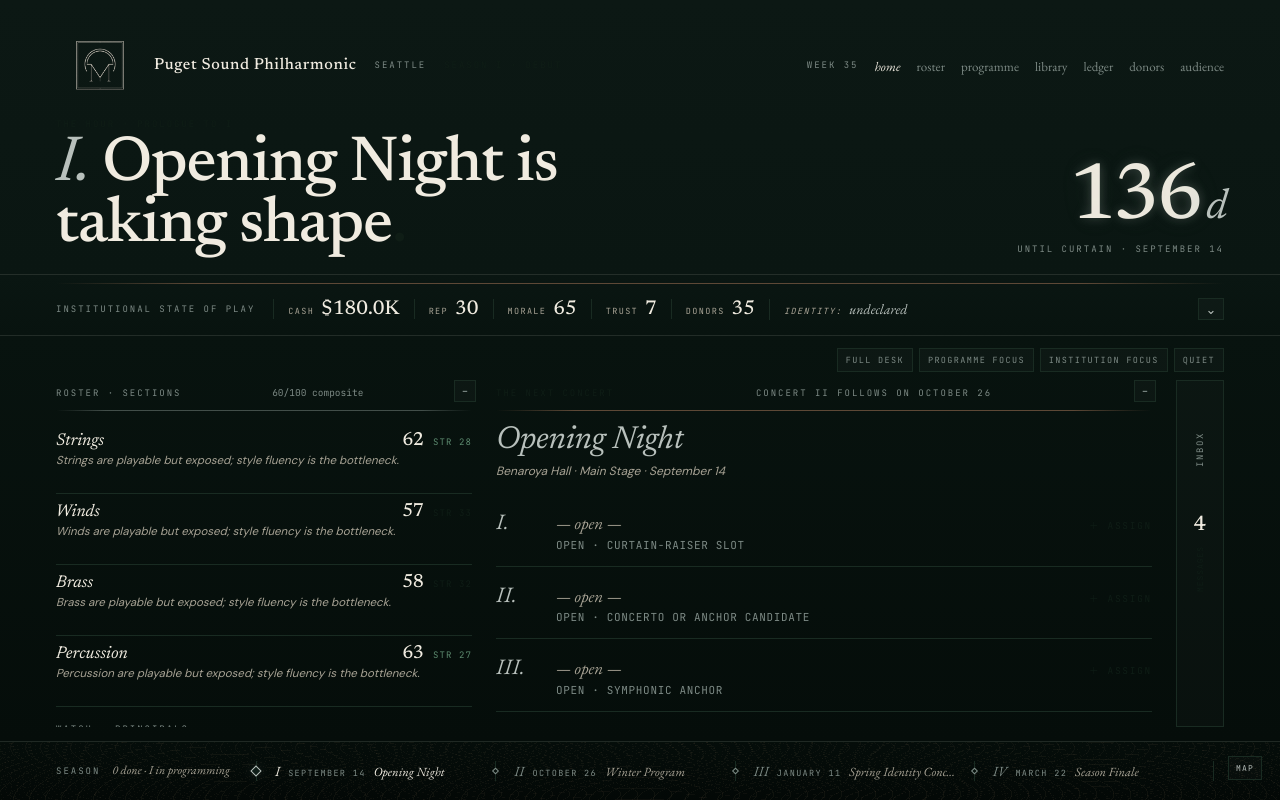
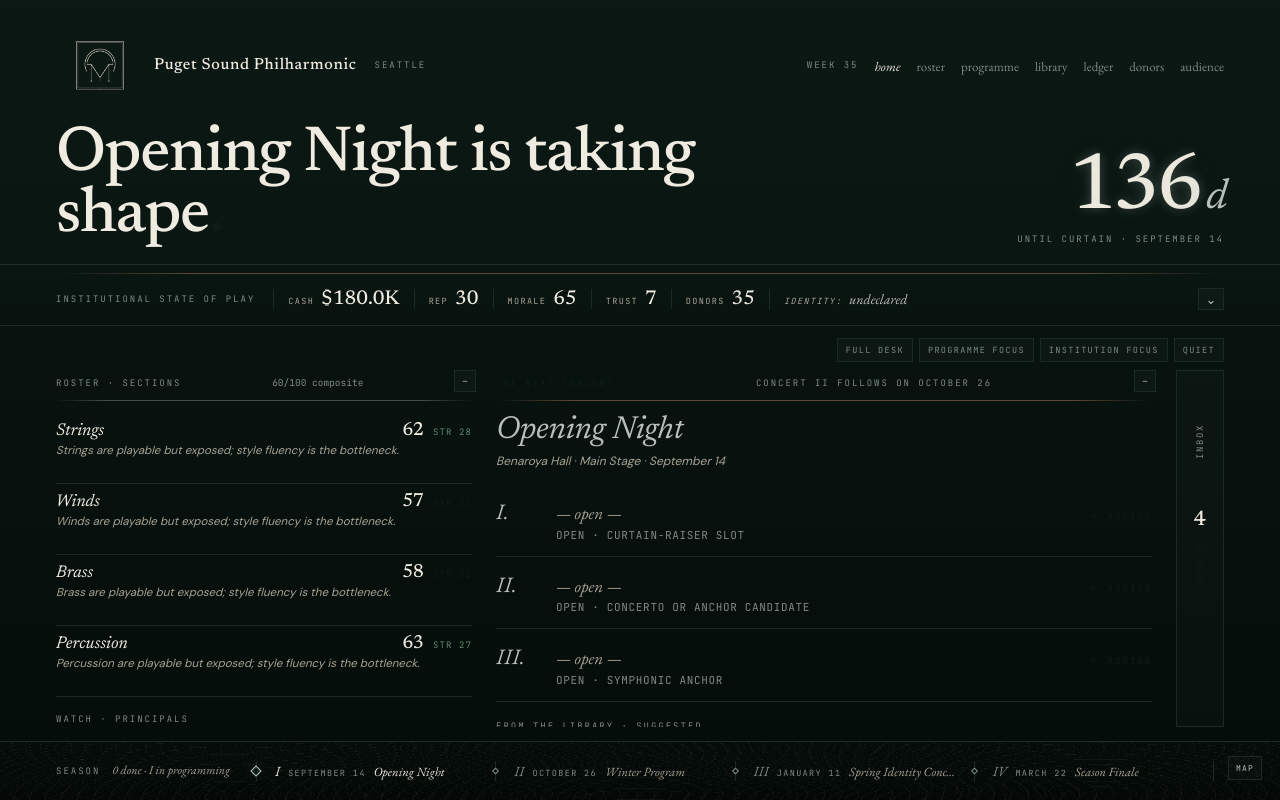
Before and after one commit to lrobadey/orchestramanager, a React (Vite) app: page / in a window 1280 px wide. Built offline with nearby package versions, Linux system fonts and the light colour scheme.

Commit message:
Refine home canopy headline

```diff
--- a/src/components/home/CanopyHeader.tsx
+++ b/src/components/home/CanopyHeader.tsx
@@ -1,6 +1,5 @@
 import type { InstitutionState, SeasonState } from '../../types/core'
 import { formatShortDate, getSeasonWeekLabel } from '../../sim/calendar'
-import { CONCERT_ROMAN } from '../../data/numerals'
 import logo from '../../assets/logo.png'
 
 type HomeNavKey = 'home' | 'roster' | 'programme' | 'library' | 'ledger' | 'donors' | 'audience'
@@ -43,12 +42,11 @@ export default function CanopyHeader({
   const idx = Math.min(season.currentSlotIndex, 3)
   const seasonComplete = season.currentSlotIndex >= 4
   const currentSlot = seasonComplete ? season.slots[3] : season.slots[idx]
-  const roman = CONCERT_ROMAN[idx]
   const days = Math.max(0, currentSlot.scheduledDay - season.calendar.currentDay)
   const date = formatShortDate(currentSlot.scheduledDate, season.calendar.startDate)
 
   // Slot names are full phrases like "Opening Night" or "Spring Identity Concert"
-  // — turn them into "I. Opening Night is taking shape."
+  // — turn them into "Opening Night is taking shape."
   const headlineSlot = currentSlot.name
 
   return (
@@ -90,10 +88,10 @@ export default function CanopyHeader({
       <div className="canopy-headline-row">
         <div>
           <span className="hc-eyebrow" style={{ color: 'var(--bark)' }}>
-            {seasonComplete ? 'The hour · the season closed' : `The hour · prologue to ${roman}`}
+            {seasonComplete ? 'The hour · the season closed' : 'The hour · prologue'}
           </span>
           <h1 className="canopy-headline hc-display">
-            <span className="roman">{roman}.</span> {headlineSlot}{' '}
+            {headlineSlot}{' '}
             {seasonComplete ? 'is in the books' : 'is taking shape'}
             <span className="punct">.</span>
           </h1>
--- a/src/styles/home.css
+++ b/src/styles/home.css
@@ -172,6 +172,7 @@
   grid-template-columns: 1.4fr 1fr;
   align-items: end;
   gap: 30px;
+  margin-top: -10px;
 }
 .canopy-headline {
   font-family: var(--display);
@@ -181,11 +182,6 @@
   line-height: 0.95;
   margin: 2px 0 0;
   color: var(--birch);
-}
-.canopy-headline .roman {
-  font-style: italic;
-  color: var(--silver);
-  font-weight: 400;
 }
 .canopy-headline .punct { color: var(--bark); }
 .canopy-headline-sub {
```
